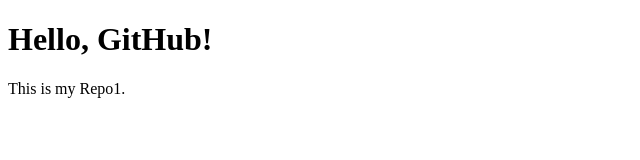
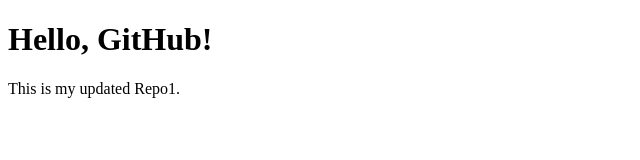
Before and after one commit to 007uikey/Reposetory1, a plain HTML site: page index.html in a window 1280 px wide. Shown: the full height of the page, 0-640 px from the left. Drawn offline with Linux system fonts and the light colour scheme.

Commit message:
Update index.html

```diff
--- a/index.html
+++ b/index.html
@@ -5,6 +5,6 @@
 </head>
 <body>
     <h1>Hello, GitHub!</h1>
-    <p>This is my Repo1.</p>
+    <p>This is my updated Repo1.</p>
 </body>
 </html>
```
